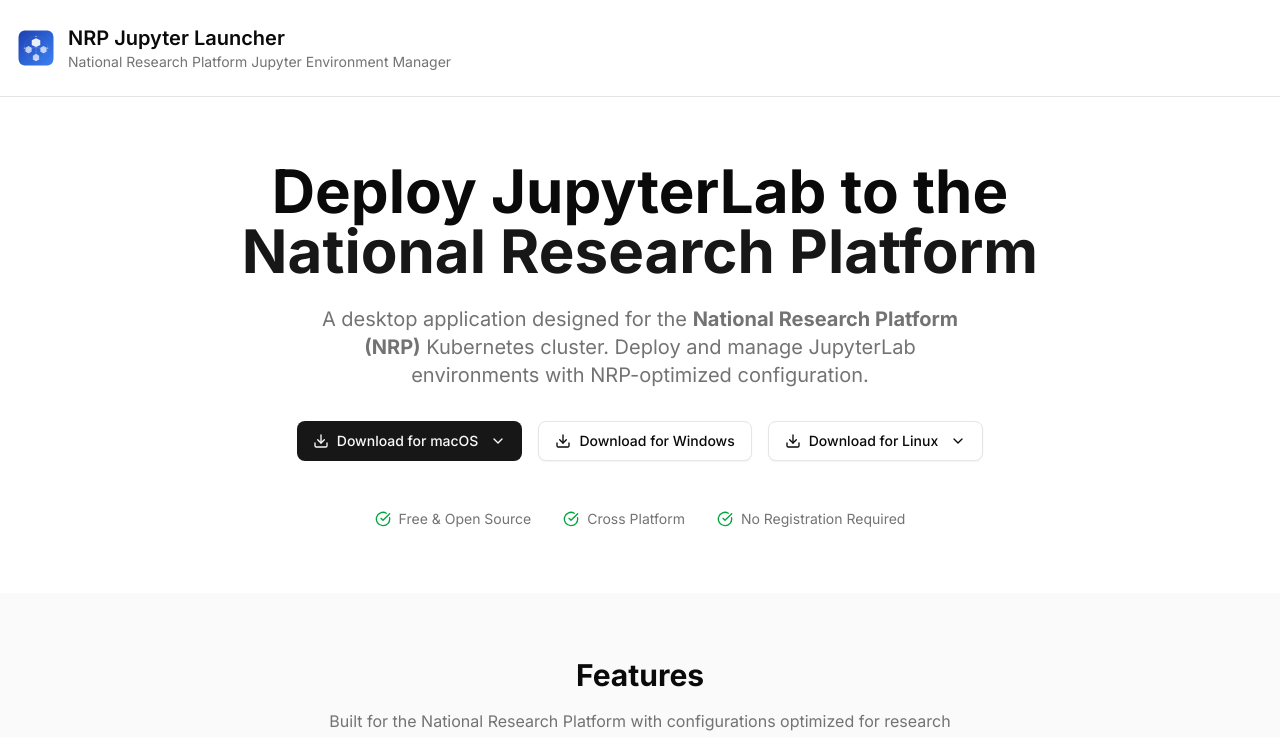
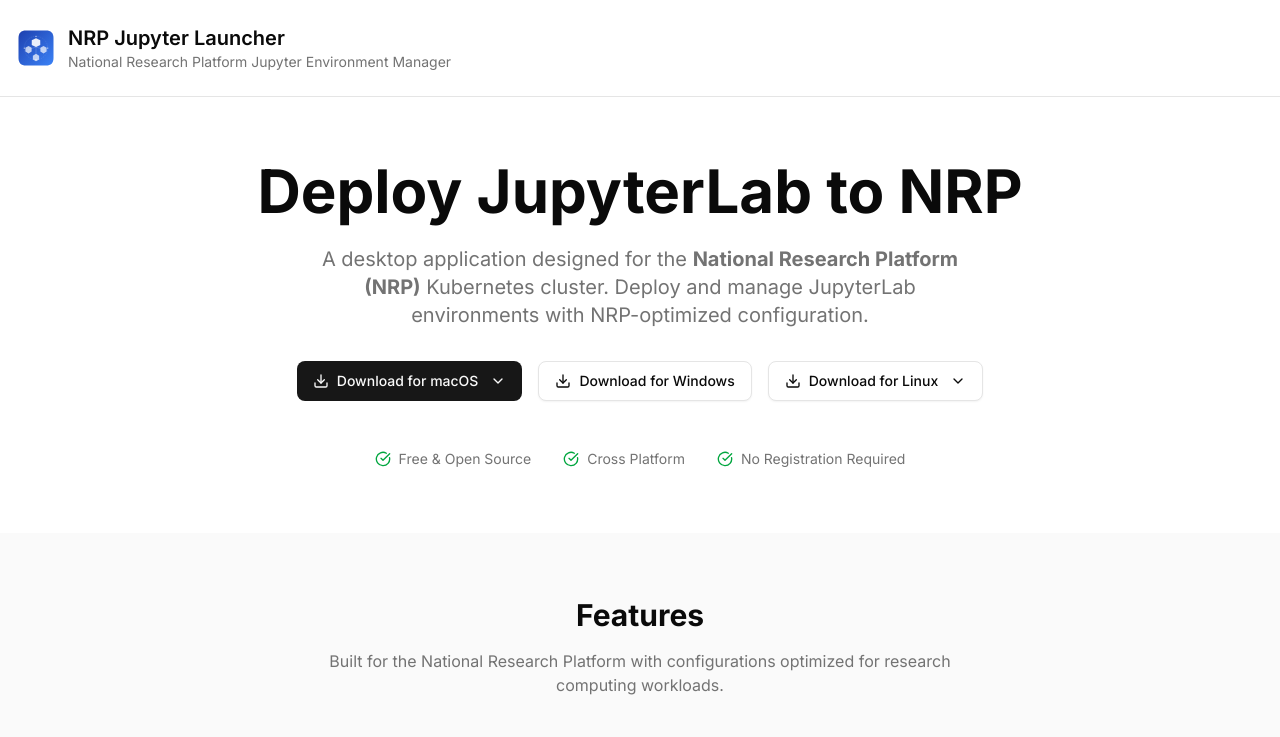
Before and after one commit to trevin-lee/jupyter-kube, a Next.js app in the folder home/: page / in a window 1280 px wide. Shown: the top 737 px of the page. Built offline with nearby package versions, Linux system fonts and the light colour scheme.

Commit message:
refactor: simplify heading in page.tsx for clarity

```diff
--- a/home/src/app/page.tsx
+++ b/home/src/app/page.tsx
@@ -52,8 +52,7 @@
       <section className="container mx-auto px-4 py-16">
         <div className="text-center max-w-4xl mx-auto">
           <h1 className="text-4xl md:text-6xl font-bold mb-6">
-            Deploy JupyterLab to the
-            <span className="text-primary"> National Research Platform</span>
+            Deploy JupyterLab to NRP
           </h1>
           <p className="text-xl text-muted-foreground mb-8 max-w-2xl mx-auto">
             A desktop application designed for the <strong>National Research Platform (NRP)</strong> Kubernetes cluster.
```
